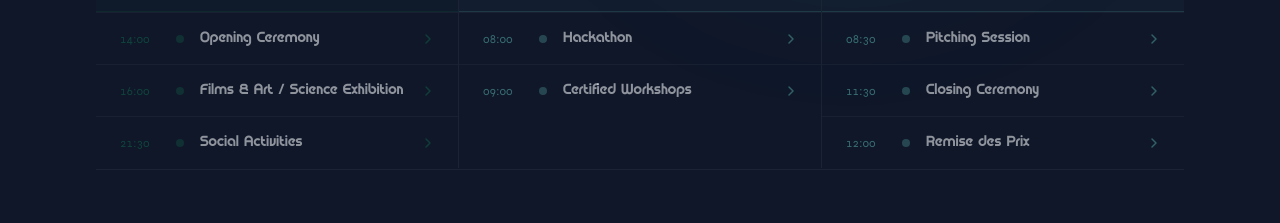
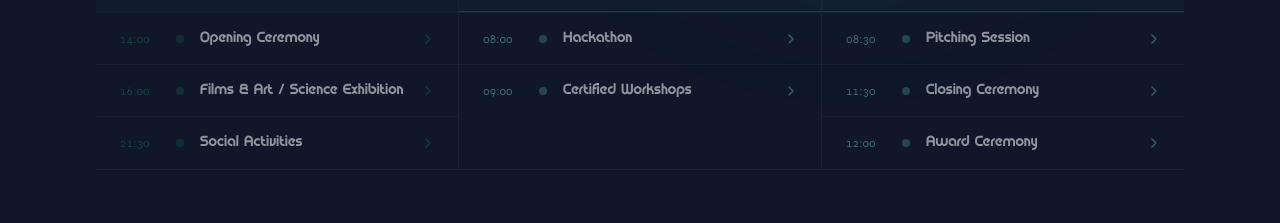
Before and after one commit to Yassine-Ben-Romdhane/NRTF, a Next.js app: page / in a window 1280 px wide. Shown: the part 1800-2023 px from the top of the page. Built offline with nearby package versions, Linux system fonts and the light colour scheme; a web font is replaced by a local one.

Commit message:
feat: update schedule

```diff
--- a/components/sections/Schedule.tsx
+++ b/components/sections/Schedule.tsx
@@ -11,9 +11,9 @@ const days = [
     color: "#137c55",
     label: "Opening Day",
     events: [
-      { time: "14:00", name: "Opening Ceremony",                        description: "Kick off NRTF 3.0 with keynote addresses, welcome speeches, and the official launch of all congress tracks." },
-      { time: "16:00", name: "Films & Art / Science Exhibition",        description: "Short film projections (courts métrages) paired with an artistic and scientific exhibition — creativity meets innovation." },
-      { time: "21:30", name: "Social Activities",                       description: "Evening networking with organized games, music, and opportunities to connect with fellow attendees and speakers." },
+      { time: "14:00", name: "Opening Ceremony", description: "Kick off NRTF 3.0 with keynote addresses, welcome speeches, and the official launch of all congress tracks." },
+      { time: "16:00", name: "Films & Art / Science Exhibition", description: "Short film projections (courts métrages) paired with an artistic and scientific exhibition — creativity meets innovation." },
+      { time: "21:30", name: "Social Activities", description: "Evening networking with organized games, music, and opportunities to connect with fellow attendees and speakers." },
     ],
   },
   {
@@ -22,8 +22,8 @@ const days = [
     color: "#6dd9cf",
     label: "Innovation Day",
     events: [
-      { time: "08:00", name: "Hackathon",            description: "Teams receive their challenges and begin building innovative solutions across energy, electronics, and AI tracks." },
-      { time: "09:00", name: "Certified Workshops",  description: "Hands-on technical workshops led by industry experts, covering cutting-edge tools and methodologies." },
+      { time: "08:00", name: "Hackathon", description: "Teams receive their challenges and begin building innovative solutions across energy, electronics, and AI tracks." },
+      { time: "09:00", name: "Certified Workshops", description: "Hands-on technical workshops led by industry experts, covering cutting-edge tools and methodologies." },
     ],
   },
   {
@@ -32,9 +32,9 @@ const days = [
     color: "#6dd9cf",
     label: "Awards Day",
     events: [
-      { time: "08:30", name: "Pitching Session",     description: "Hackathon teams present their solutions to a jury panel of investors, engineers, and industry professionals." },
-      { time: "11:30", name: "Closing Ceremony",     description: "Final reflections, announcements of future NRTF initiatives, and heartfelt gratitude to all partners and attendees." },
-      { time: "12:00", name: "Remise des Prix",      description: "Recognition and celebration of outstanding participants, teams, and projects across all congress tracks and competitions." },
+      { time: "08:30", name: "Pitching Session", description: "Hackathon teams present their solutions to a jury panel of investors, engineers, and industry professionals." },
+      { time: "11:30", name: "Closing Ceremony", description: "Final reflections, announcements of future NRTF initiatives, and heartfelt gratitude to all partners and attendees." },
+      { time: "12:00", name: "Award Ceremony", description: "Recognition and celebration of outstanding participants, teams, and projects across all congress tracks and competitions." },
     ],
   },
 ];
```
